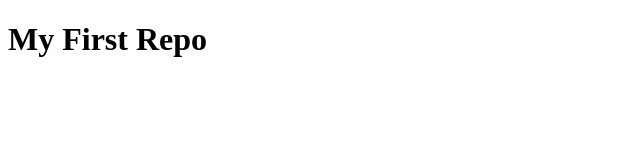
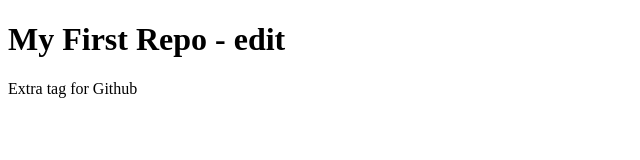
Before and after one commit to dovilemik/my-first-repo, a plain HTML site: page index.html in a window 1280 px wide. Shown: the whole page, without its empty margins (0-640 px from the left). Drawn offline with Linux system fonts and the light colour scheme.

Commit message:
Updated index.html

```diff
--- a/index.html
+++ b/index.html
@@ -6,6 +6,7 @@
     <title>Document</title>
 </head>
 <body>
-    <h1>My First Repo</h1>
+    <h1>My First Repo - edit</h1>
+    <p>Extra tag for Github</p>
 </body>
 </html>
```
